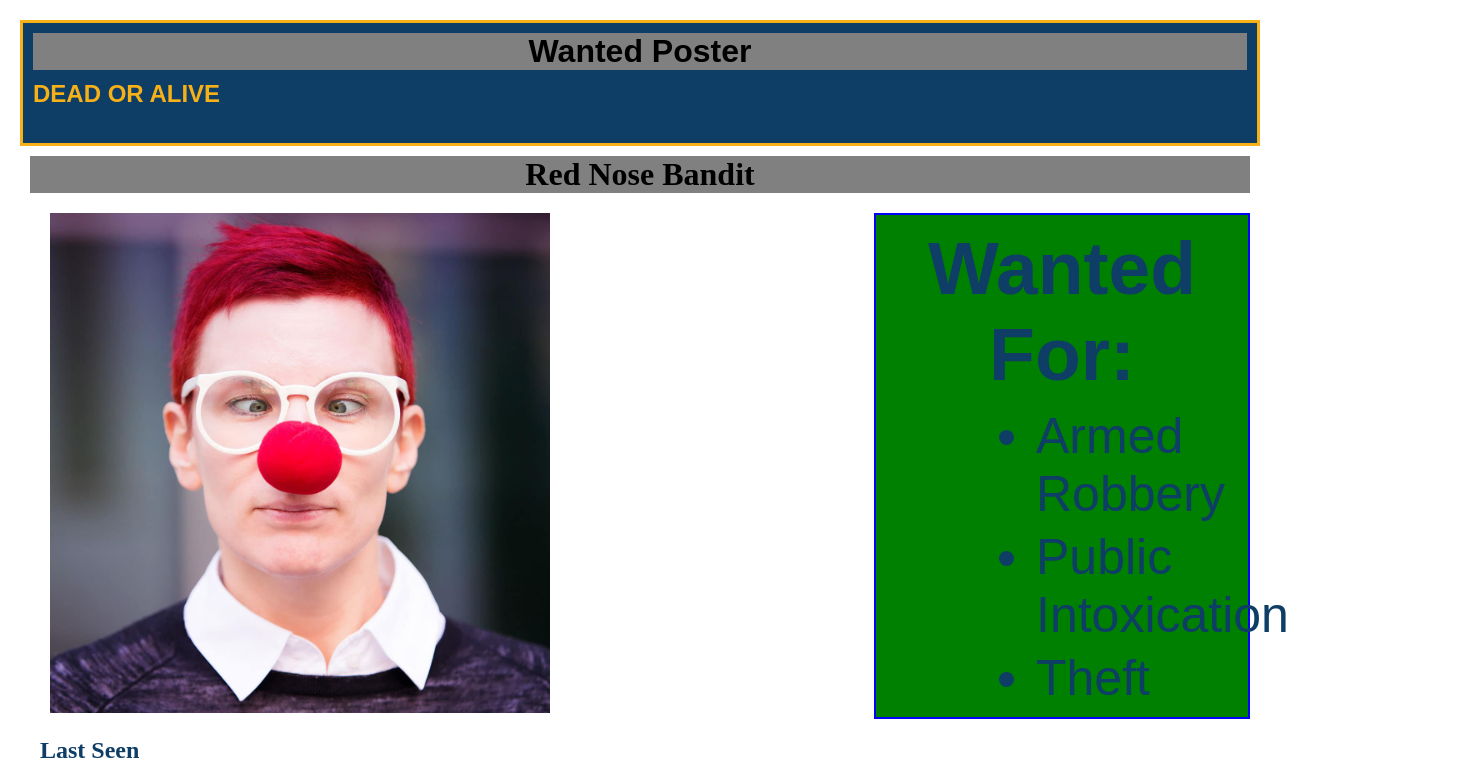
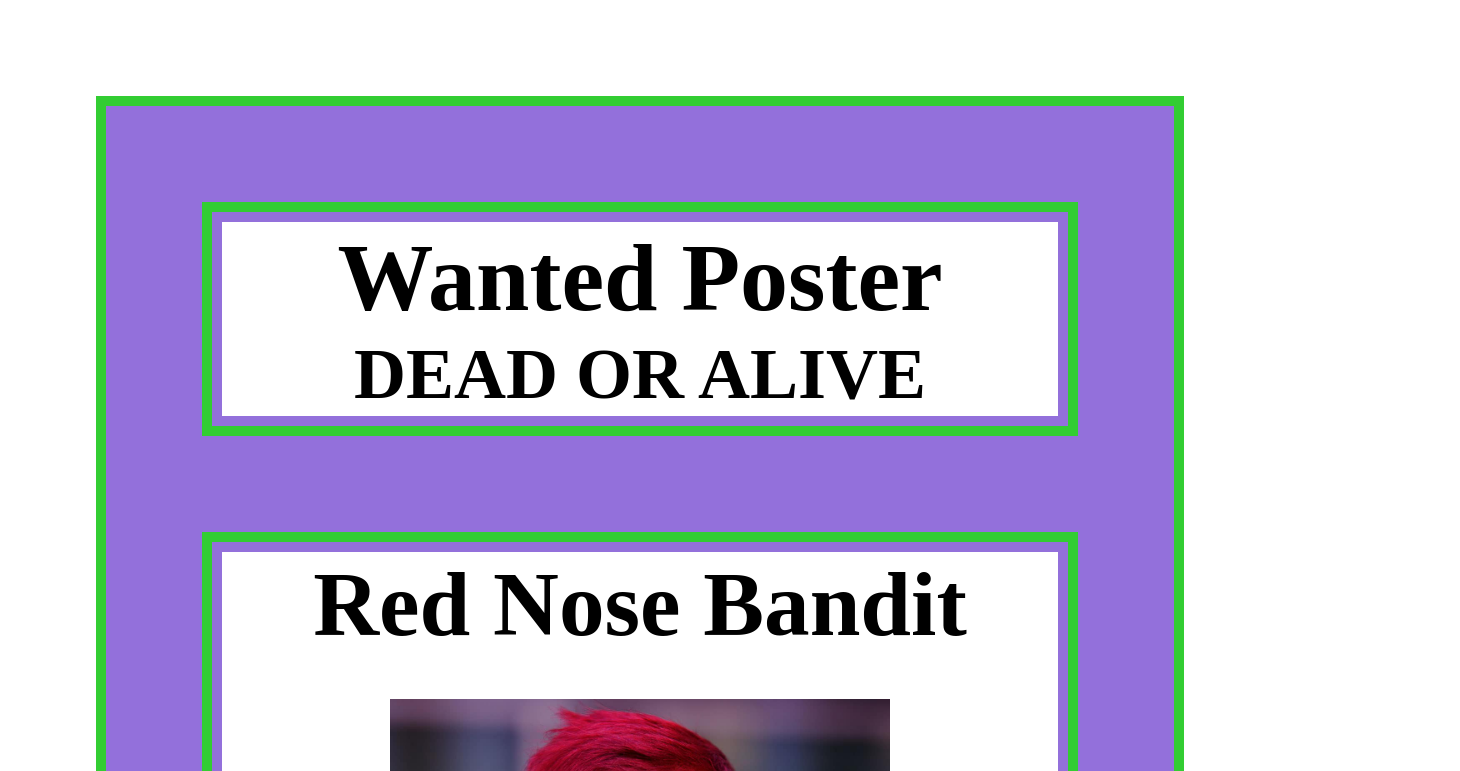
Before and after one commit to BrennaGraves/BrennaGraves.github.io, a plain HTML site: page bacs200/wanted.html in a window 1280 px wide. Shown: the top 771 px of the page, 1460 px wide, since content can reach past the window. Drawn offline with Linux system fonts and the light colour scheme.

Commit message:
Update wanted.css

```diff
--- a/bacs200/wanted.css
+++ b/bacs200/wanted.css
@@ -1,93 +1,52 @@
-/* ----------------------------------------------- */
-/* HTML Elements */
+* {
+    margin: 0px;
+    text-align: center;
+    background-color: white;
+}
 
-* {
-    padding: 0px;
-    margin: 10px;
-    color: #0E3D65;
+header {
+    border: solid 10px limegreen;
+    background-color: mediumpurple;
+    margin: 1.0in;
+    padding: 10px;
+    font-size: 300%;
 }
 
 body {
-    padding: 0px;
-    margin: 0px;
+    border: solid 10px limegreen;
+    background-color: mediumpurple;
+    margin: 1.0in;
 }
 
-article {
-    border: 1px solid green;
-    box-shadow: 2px 2px 5px green;
-    margin: 3em;
-    padding: 1em;
+main {
+    border: solid 10px limegreen;
+    background-color: mediumpurple;
+    margin: 1.0in;
+    padding: 10px;
+    font-size: 285%
+}
+
+footer {
+    border: solid 10px limegreen;
+    background-color: mediumpurple;
+    margin: 1.0in;
+    padding: 10px;
+    font-size: 260%;
+}
+
+p {
+    font-size: 40px;
+}
+
+img {
+    padding: 41.5px;
 }
 
 aside {
-    background-color: green;
-    text-align: center;
-    font-size: 50px;
-    font-family: sans-serif;
-    color: white;
-    border: 2px solid blue;
-    float: right;
-    width: 30%;
+    border: solid 10px red;
+    position: absolute;
+    top: 125%;
+    right: 0;
+    width: 70px;
+    height: 140px;
 }
-
-footer {
-    clear: both;
-    text-align: center;
-    margin: 2em;
-    padding: 2em;
-}
-
-header {
-    border: 3px solid #F6B018;
-    background-color: #0E3D65;
-    font-family: sans-serif;
-    height: 120px;
-    padding: 0;
-}
-
-header * {
-    color: #F6B018;
-}
-
-hr {
-    padding: 0px;
-    border: 4px solid #F6B018;
-}
-
-li {
-    margin: 5px 3em;
-    padding: 0px;
-}
-
-/* ----------------------------------------------- */
-/* Classes */
-
-.header_logo {
-    width: 80px;
-    float: right;
-    background-color: red;
-    box-shadow: 2px 2px 5px gray;
-    border-radius: 5px;
-    border: 1px solid red;
-    padding: 0;
-}
-
-.page {
-    padding: 2em;
-    box-shadow: 2px 2px 5px grey;
-    background-color: #eeeeee;
-    border: 3px solid #0E3D65;
-    border-radius: 10px;
-    width: 50%;
-    float: left;
-}
-
-body {
-    color: blue;
-}
-
-h1 {
-    color: black;
-    text-align: center;
-    background-color: gray;
-}
```
